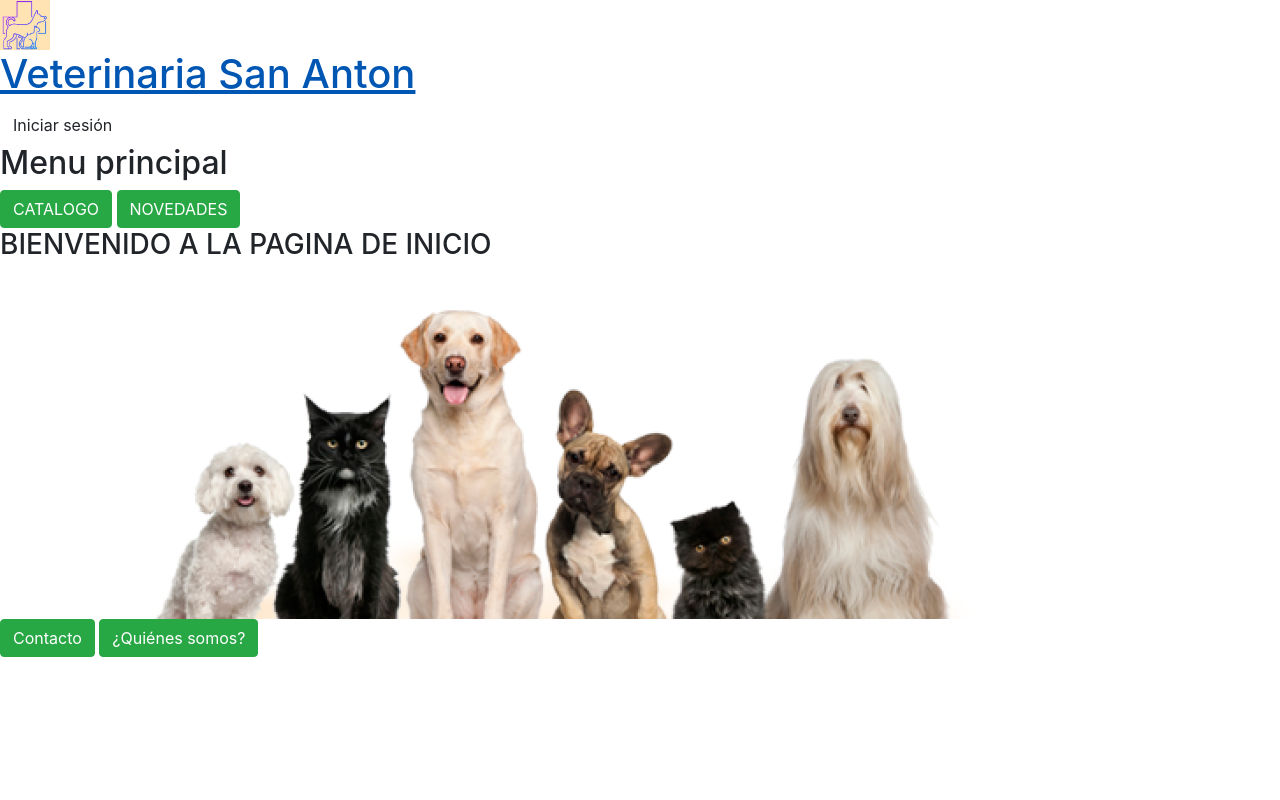
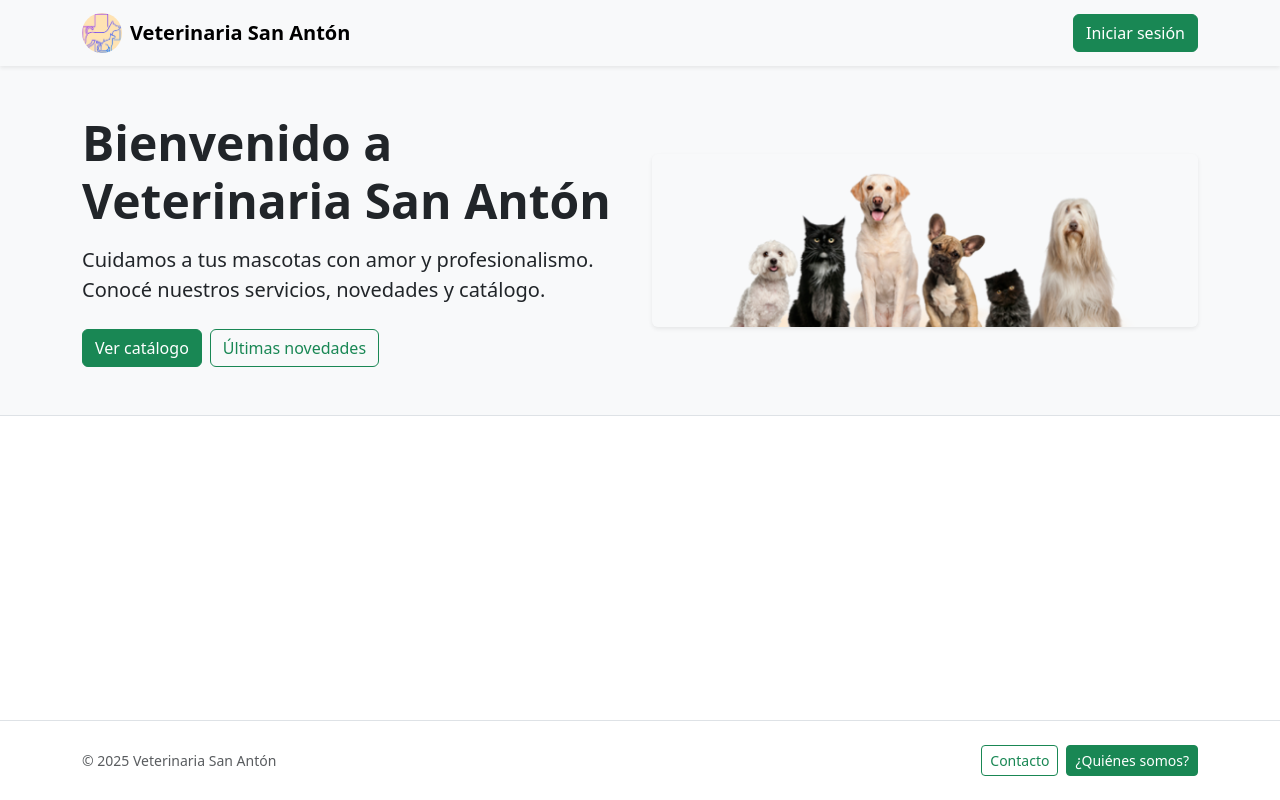
Before and after one commit to MAlejoM/Trabajo-practico-EG, a PHP site: page / in a window 1280 px wide. Run offline with PHP 8.4, Linux system fonts and the light colour scheme.

Commit message:
- INIT.SQL Ajustes iniciales de estructura y links

```diff
--- /dev/null
+++ b/public/css/style.css
@@ -0,0 +1,41 @@
+/* Estilos complementarios a Bootstrap para la veterinaria */
+
+:root{
+	--brand-green: #198754; /* Bootstrap success */
+}
+
+html, body {
+	height: 100%;
+}
+
+body {
+	display: flex;
+	flex-direction: column;
+}
+
+.brand-title {
+	font-weight: 700;
+}
+
+.hero-image {
+	max-height: 340px;
+	object-fit: cover;
+}
+
+.hover-card{
+	transition: transform .15s ease, box-shadow .15s ease;
+}
+.hover-card:hover{
+	transform: translateY(-2px);
+	box-shadow: 0 0.25rem 1rem rgba(0,0,0,.08);
+}
+
+/* Botones del menú lateral que vienen del include */
+.menuLateral a.btn{
+	width: 100%;
+}
+
+/* Imagen del navbar */
+.object-fit-cover{
+	object-fit: cover;
+}
--- a/public/index.php
+++ b/public/index.php
@@ -3,24 +3,25 @@
 include_once __DIR__ . "/../src/includes/header.php";
 
 ?>
-<div>
-  <h2>Menu principal</h2>
-</div>
-
-<div class="menuGlobal">
-  <div class="menuLateral">
-    <?php
-    include_once __DIR__ . "/../src/includes/menu_lateral.php";
-    ?>
-  </div>
-  <div class="menuPpal">
-    <?php
-    echo "<h3>BIENVENIDO A LA PAGINA DE INICIO</h3>";
-    echo "<img src='" . BASE_URL . "public/uploads/bienvenida.png' alt='imagen de bienvenida'>";
-    ?>
-  </div>
-
-</div>
+<main>
+  <section class="py-5 bg-light border-bottom">
+    <div class="container">
+      <div class="row align-items-center g-4">
+        <div class="col-12 col-lg-6">
+          <h1 class="display-5 fw-semibold mb-3">Bienvenido a Veterinaria San Antón</h1>
+          <p class="lead mb-4">Cuidamos a tus mascotas con amor y profesionalismo. Conocé nuestros servicios, novedades y catálogo.</p>
+          <div class="d-flex gap-2 flex-wrap">
+            <a class="btn btn-success" href="<?php echo BASE_URL; ?>public/catalogo.php">Ver catálogo</a>
+            <a class="btn btn-outline-success" href="<?php echo BASE_URL; ?>public/novedades.php">Últimas novedades</a>
+          </div>
+        </div>
+        <div class="col-12 col-lg-6 text-center">
+          <img class="img-fluid rounded shadow-sm hero-image" src="<?php echo BASE_URL; ?>public/uploads/bienvenida.png" alt="Imagen de bienvenida" />
+        </div>
+      </div>
+    </div>
+  </section>
+</main>
 
 <?php
 include_once __DIR__ . "/../src/includes/footer.php"; ?>
--- a/src/includes/footer.php
+++ b/src/includes/footer.php
@@ -1,13 +1,15 @@
 <?php
 ?>
-    <footer>
-        <div class="footer-btns">
-            <a href="<?php echo BASE_URL; ?>public/contacto.php" class="btn btn-success">Contacto</a>
-            <a href="<?php echo BASE_URL; ?>public/quienes_somos.php" class="btn btn-success">¿Quiénes somos?</a>
+    <footer class="border-top py-4 mt-auto">
+        <div class="container d-flex flex-wrap justify-content-between align-items-center gap-2">
+            <span class="text-body-secondary small">© <?php echo date('Y'); ?> Veterinaria San Antón</span>
+            <div class="d-flex gap-2">
+                <a href="<?php echo BASE_URL; ?>public/contacto.php" class="btn btn-outline-success btn-sm">Contacto</a>
+                <a href="<?php echo BASE_URL; ?>public/quienes_somos.php" class="btn btn-success btn-sm">¿Quiénes somos?</a>
+            </div>
         </div>
     </footer>
 
-    <script src="https://code.jquery.com/jquery-3.3.1.slim.min.js"></script>
-    <script src="https://cdn.jsdelivr.net/npm/bootstrap@5.3.2/dist/js/bootstrap.bundle.min.js"></script>
+    <script src="https://cdn.jsdelivr.net/npm/bootstrap@5.3.2/dist/js/bootstrap.bundle.min.js" integrity="sha384-C6RzsynM9kWDrMNeT87bh95OGNyZPhcTNXj1NW7RuBCsyN/o0jlpcV8Qyq46cDfL" crossorigin="anonymous"></script>
 </body>
 </html>
--- a/src/includes/header.php
+++ b/src/includes/header.php
@@ -7,41 +7,56 @@ if (session_status() === PHP_SESSION_NONE) {
 if (!defined('BASE_URL')) {
     $protocol = isset($_SERVER['HTTPS']) && $_SERVER['HTTPS'] === 'on' ? 'https://' : 'http://';
     $host = $_SERVER['HTTP_HOST'];
-    define('BASE_URL', $protocol . $host . '/Trabajo-practico-EG/');
+    // Ajustar el subdirectorio si cambia el nombre del repo o carpeta de despliegue
+    define('BASE_URL', $protocol . $host. "/");
 }
 ?>
 <!DOCTYPE html>
-<html>
+<html lang="es">
 <head>
+    <meta charset="utf-8">
+    <meta name="viewport" content="width=device-width, initial-scale=1">
     <title>Veterinaria San Antón</title>
+    <!-- Bootstrap 5 -->
+    <link href="https://cdn.jsdelivr.net/npm/bootstrap@5.3.2/dist/css/bootstrap.min.css" rel="stylesheet" integrity="sha384-T3c6CoIi6uLrA9TneNEoa7RxnatzjcDSCmG1MXxSR1GAsXEV/Dwwykc2MPK8M2HN" crossorigin="anonymous">
+    <!-- Estilos propios -->
     <link rel="stylesheet" type="text/css" href="<?php echo BASE_URL; ?>public/css/style.css?v=<?php echo time(); ?>">
-    <link href="https://stackpath.bootstrapcdn.com/bootstrap/4.3.1/css/bootstrap.min.css" rel="stylesheet">
 </head>
 <body>
-    <header class="header">
-        <div class="header-content">
-            <a href="<?php echo BASE_URL; ?>public/index.php" class="brand">
-                <img src="<?php echo BASE_URL; ?>public/uploads/Logo.jpeg" alt="Logo Veterinaria San Anton" width="50" height="50">
-                <h1>Veterinaria San Anton</h1>
-            </a>
-
-                <div class="header-right">
-                    <nav aria-label="Navegación principal">
+    <!-- Navbar -->
+    <header>
+        <nav class="navbar navbar-expand-lg navbar-light bg-body-tertiary shadow-sm">
+            <div class="container">
+                <a class="navbar-brand d-flex align-items-center" href="<?php echo BASE_URL; ?>public/index.php">
+                    <img src="<?php echo BASE_URL; ?>public/uploads/Logo.jpeg" alt="Logo Veterinaria San Anton" width="40" height="40" class="me-2 rounded-circle object-fit-cover">
+                    <span class="brand-title">Veterinaria San Antón</span>
+                </a>
+                <button class="navbar-toggler" type="button" data-bs-toggle="collapse" data-bs-target="#mainNavbar" aria-controls="mainNavbar" aria-expanded="false" aria-label="Toggle navigation">
+                    <span class="navbar-toggler-icon"></span>
+                </button>
+                <div class="collapse navbar-collapse" id="mainNavbar">
+                    <ul class="navbar-nav ms-auto mb-2 mb-lg-0 align-items-lg-center">
+                        <li class="nav-item d-lg-none"><a class="nav-link" href="<?php echo BASE_URL; ?>public/catalogo.php">Catálogo</a></li>
+                        <li class="nav-item d-lg-none"><a class="nav-link" href="<?php echo BASE_URL; ?>public/novedades.php">Novedades</a></li>
                         <?php if (isset($_SESSION['dni'])): ?>
-                            <div class="profile-section">
-                                <span class="welcome-text" aria-label="Mensaje de bienvenida">Bienvenido</span>
-                                <a href="<?php echo BASE_URL; ?>public/mi_perfil.php" class="profile-link" aria-label="Ver mi perfil">
-                                    <img src="<?php echo BASE_URL; ?>public/uploads/Perfil.jpeg" alt="Foto de perfil" width="40" height="40">
+                            <li class="nav-item dropdown">
+                                <a class="nav-link dropdown-toggle d-flex align-items-center" href="#" role="button" data-bs-toggle="dropdown" aria-expanded="false">
+                                    <img src="<?php echo BASE_URL; ?>public/uploads/Perfil.jpeg" alt="Foto de perfil" width="32" height="32" class="rounded-circle me-2 object-fit-cover">
+                                    <span>Mi cuenta</span>
                                 </a>
-                            </div>
+                                <ul class="dropdown-menu dropdown-menu-end">
+                                    <li><a class="dropdown-item" href="<?php echo BASE_URL; ?>public/mi_perfil.php">Mi perfil</a></li>
+                                    <li><hr class="dropdown-divider"></li>
+                                    <li><a class="dropdown-item" href="<?php echo BASE_URL; ?>public/logout.php">Cerrar sesión</a></li>
+                                </ul>
+                            </li>
                         <?php else: ?>
-                            <a href="<?php echo BASE_URL; ?>public/login.php" class="btn" role="button">
-                                Iniciar sesión
-                            </a>
+                            <li class="nav-item">
+                                <a href="<?php echo BASE_URL; ?>public/login.php" class="btn btn-success ms-lg-2">Iniciar sesión</a>
+                            </li>
                         <?php endif; ?>
-                    </nav>
+                    </ul>
                 </div>
             </div>
-        </div>
-        </div>
+        </nav>
     </header>
--- a/src/includes/menu_lateral.php
+++ b/src/includes/menu_lateral.php
@@ -19,7 +19,7 @@ $user_role = $_SESSION['rol'] ?? null;
     <?php elseif ($user_role == "cliente"): ?>
       <a href="<?php echo BASE_URL; ?>public/catalogo.php" class='btn btn-success'>CATALOGO</a>
       <a href="<?php echo BASE_URL; ?>public/novedades.php" class='btn btn-success'>NOVEDADES</a>
-      <a href="<?php echo BASE_URL; ?>public/mascotas/mis_mascotas.php" class='btn btn-success'>MIS MASCOTAS</a>
+      <a href="<?php echo BASE_URL; ?>public/mis_mascotas.php" class='btn btn-success'>MIS MASCOTAS</a>
 
     <?php elseif ($user_role == "prof"): ?>
       <a href="<?php echo BASE_URL; ?>public/catalogo.php" class='btn btn-success'>CATALOGO</a>
@@ -27,7 +27,7 @@ $user_role = $_SESSION['rol'] ?? null;
       <a href="<?php echo BASE_URL; ?>public/servicios.php" class='btn btn-success'>SERVICIOS</a>
 
       //Un profesional también debería ver sus mascotas o las de clientes??
-      <a href="<?php echo BASE_URL; ?>public/mascotas/mis_mascotas.php" class='btn btn-success'>MIS MASCOTAS</a>
+  <a href="<?php echo BASE_URL; ?>public/mis_mascotas.php" class='btn btn-success'>MIS MASCOTAS</a>
     <?php endif; ?>
   <?php else:
   ?>
--- a/src/lib/funciones.php
+++ b/src/lib/funciones.php
@@ -65,3 +65,21 @@ function get_servicio_by_id($id)
 
   return $servicio;
 }
+
+function get_all_catalogo()
+{
+  $db = conectarDb();
+  $stmt = $db->prepare("SELECT * FROM productos WHERE activo = 1");
+  $stmt->execute();
+  $result = $stmt->get_result();
+  $catalogo = array();
+
+  while ($row = $result->fetch_assoc()) {
+    $catalogo[] = $row;
+  }
+
+  $stmt->close();
+  $db->close();
+
+  return $catalogo;
+}
```
Also changed, not shown: init.sql (added, +87 -0 lines), muestreo_catalogo.php (+24 -15 lines), public/catalogo.php (+21 -11 lines), public/novedades.php (+20 -11 lines).
